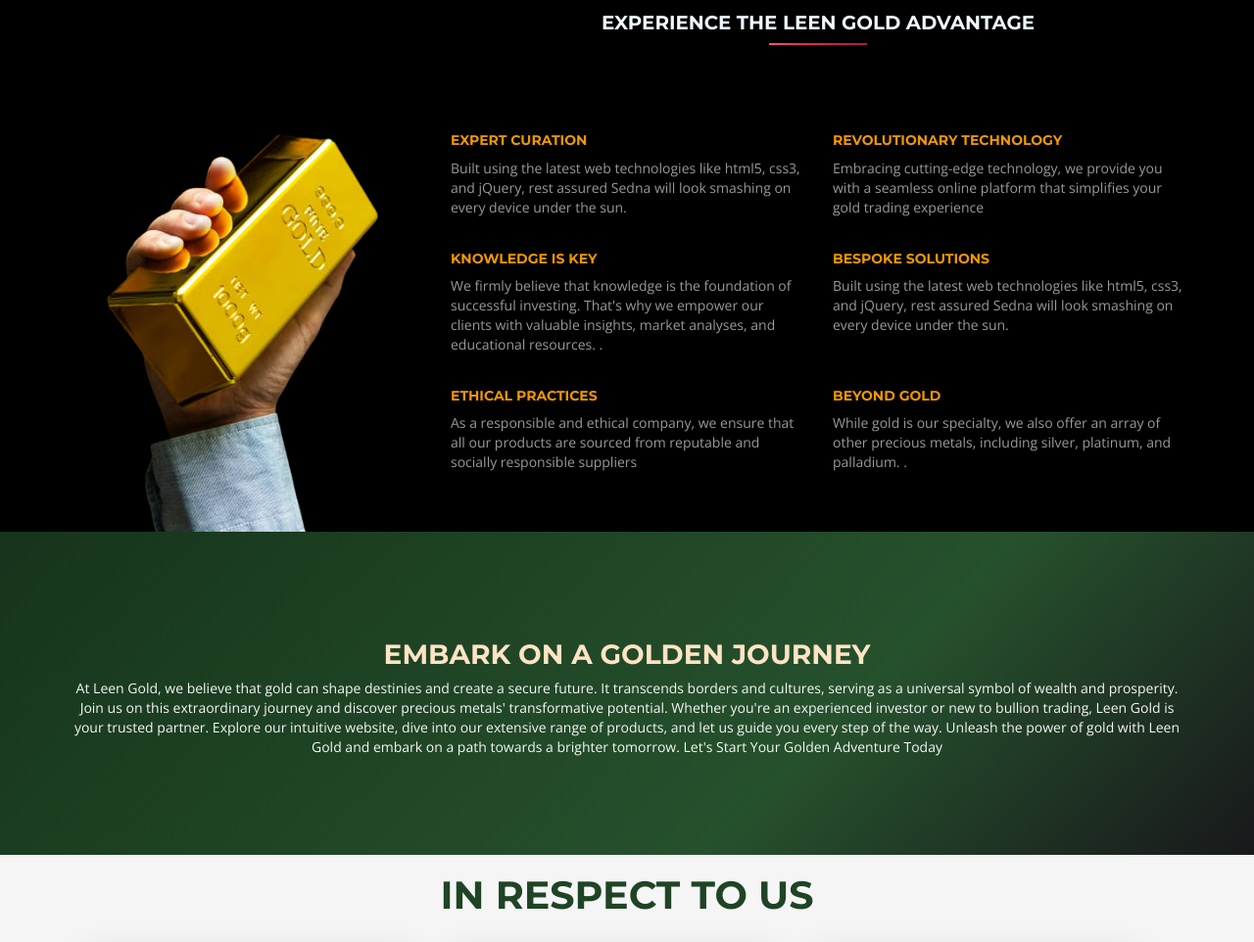
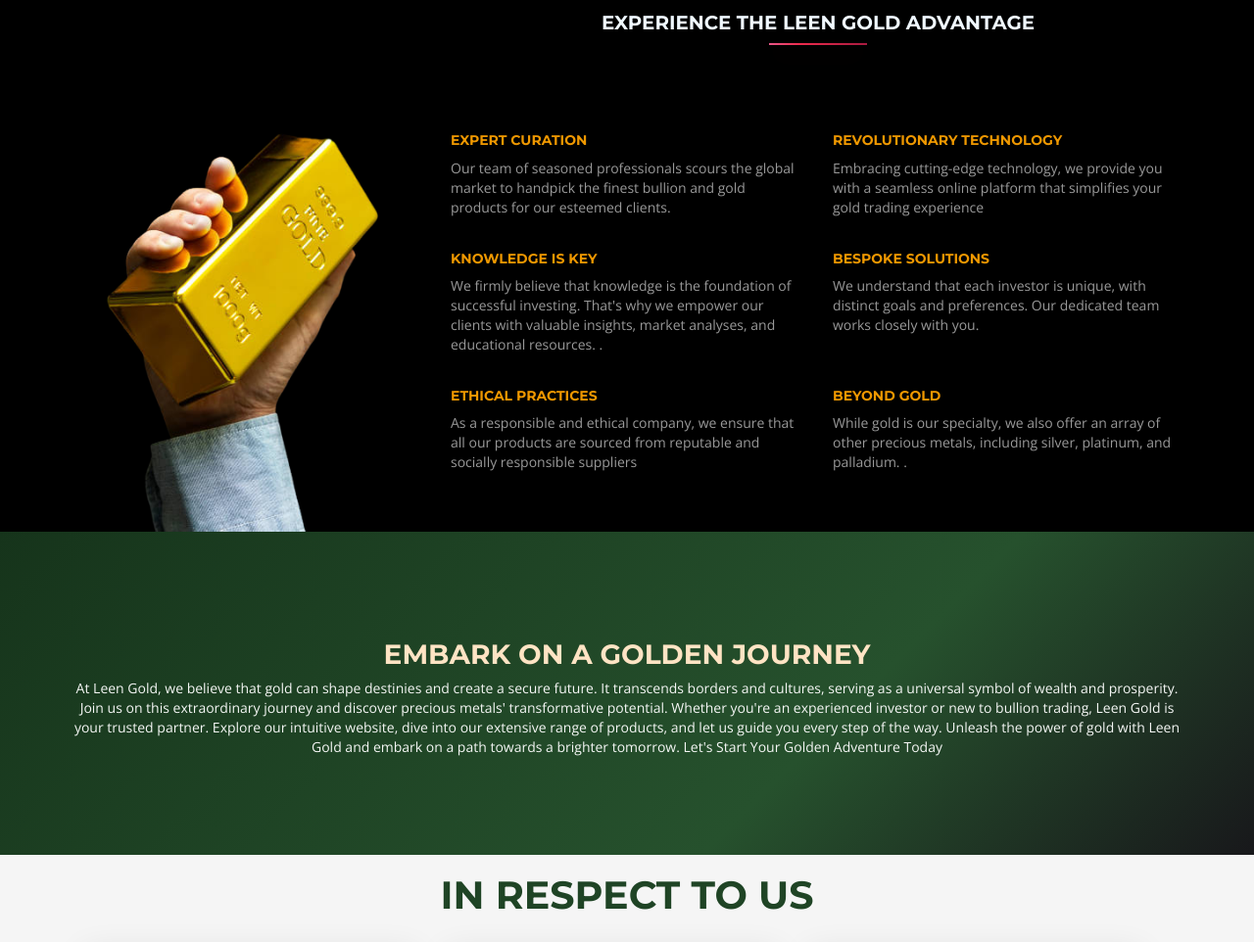
Before and after one commit to Tecnavis/prestige-bullion-website, a plain HTML site: page index.html in a window 1280 px wide. Shown: the part 1107-2069 px from the top of the page at 98% size. Drawn offline with nearby package versions, Linux system fonts and the light colour scheme; files whose address does not match are found by name.

Commit message:
advantages error

```diff
--- a/index.html
+++ b/index.html
@@ -131,7 +131,7 @@
             <div class="row">
               <div class="col-md-6 col-sm-6">
                 <h5 class="service-title" style="color: rgb(239, 152, 0);">Expert Curation</h5>
-                <p class="services-content margin-bottom-25" style="color: ;">Built using the latest web technologies like html5, css3, and jQuery, rest assured Sedna will look smashing on every device under the sun.</p>
+                <p class="services-content margin-bottom-25" style="color: ;">Our team of seasoned professionals scours the global market to handpick the finest bullion and gold products for our esteemed clients. </p>
               </div>
               <div class="col-md-6 col-sm-6">
                 <h5 class="service-title" style="color: rgb(239, 152, 0);">Revolutionary Technology</h5>
@@ -145,7 +145,7 @@
               </div>
               <div class="col-md-6 col-sm-6">
                 <h5 class="service-title" style="color: rgb(239, 152, 0);">Bespoke Solutions</h5>
-                <p class="services-content margin-bottom-25">Built using the latest web technologies like html5, css3, and jQuery, rest assured Sedna will look smashing on every device under the sun.</p>
+                <p class="services-content margin-bottom-25">We understand that each investor is unique, with distinct goals and preferences. Our dedicated team works closely with you.</p>
               </div>
             </div>
             <div class="row">
```
